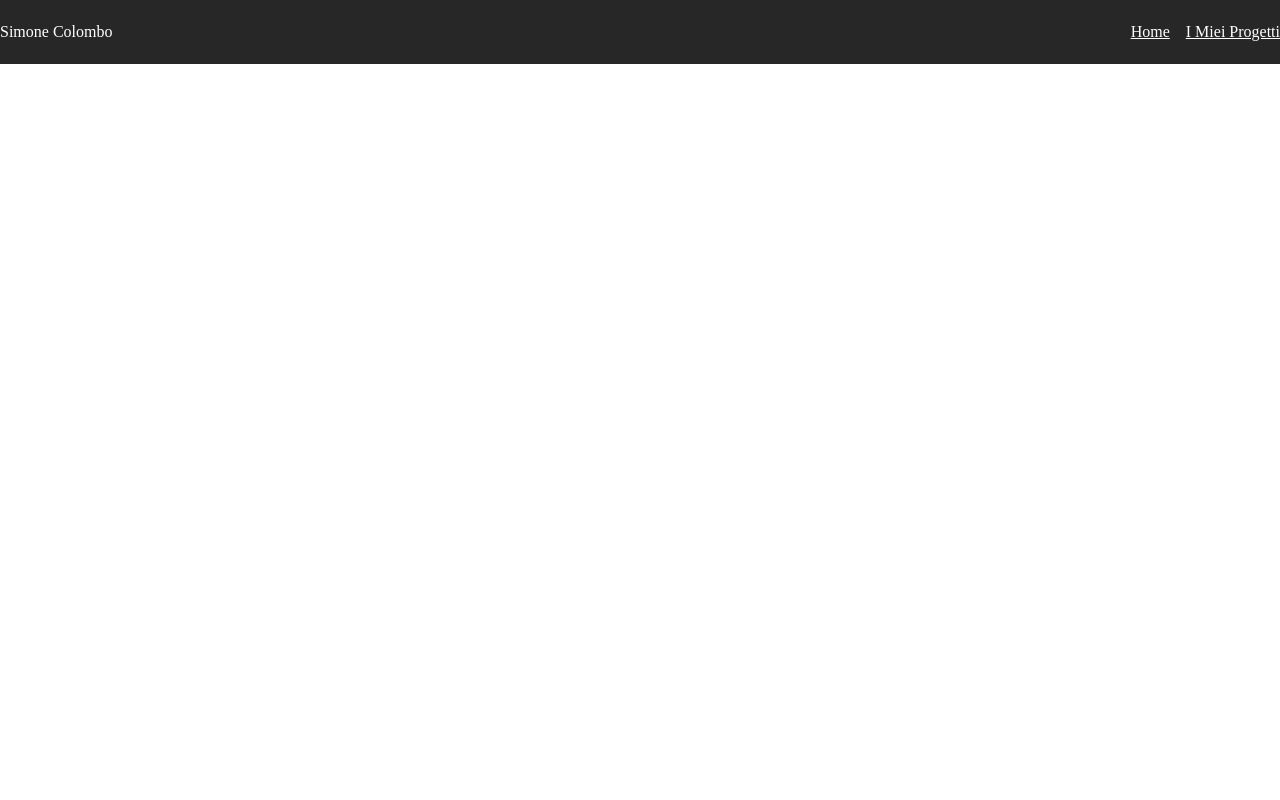
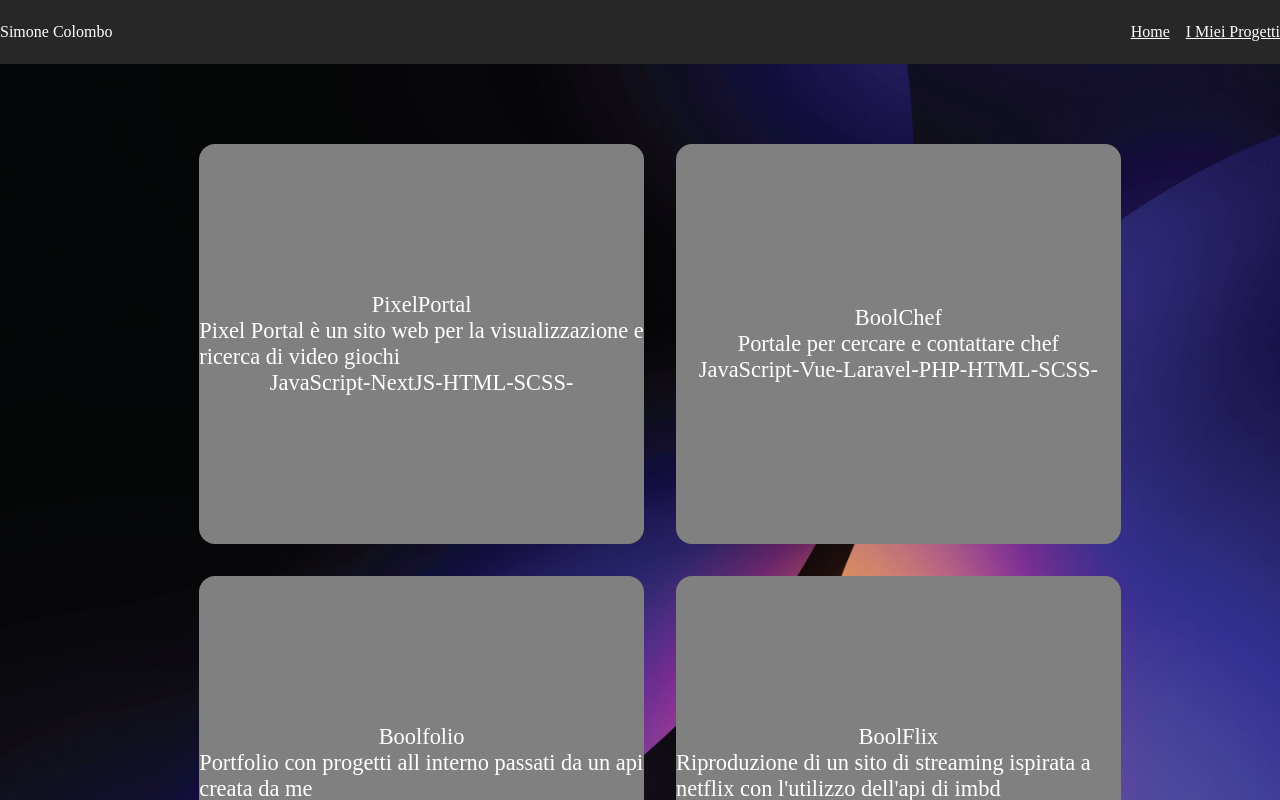
Before and after one commit to SimoneColombo1/Portfolio, a Vue app: page /Projects in a window 1280 px wide. Shown: the top 800 px of the page. Built offline with nearby package versions, Linux system fonts and the light colour scheme.

Commit message:
Creata la struttura della pagina con tutti i progetti

```diff
--- a/src/App.vue
+++ b/src/App.vue
@@ -11,8 +11,8 @@ export default {
 
 <template>
   <main>
+    <AppHeader />
     <section class="Page-Container">
-      <AppHeader />
       <RouterView />
     </section>
   </main>
--- a/src/assets/main.scss
+++ b/src/assets/main.scss
@@ -1,4 +1,5 @@
 * {
   margin: 0 auto;
   box-sizing: border-box;
+  color: white;
 }
--- a/src/router/index.js
+++ b/src/router/index.js
@@ -1,5 +1,6 @@
 import { createRouter, createWebHistory } from "vue-router";
 import HomeView from "../views/HomePage.vue";
+import AllProjects from "../views/AllProjects.vue";
 
 const router = createRouter({
   history: createWebHistory(import.meta.env.BASE_URL),
@@ -9,6 +10,11 @@ const router = createRouter({
       name: "home",
       component: HomeView,
     },
+    {
+      path: "/Projects",
+      name: "AllProjects",
+      component: AllProjects,
+    },
   ],
 });
 
--- /dev/null
+++ b/src/views/AllProjects.vue
@@ -0,0 +1,86 @@
+<script setup>
+const Projects = [
+  {
+    id: 1,
+    name: "PixelPortal",
+    content:
+      "Pixel Portal è un sito web per la visualizzazione e ricerca di video giochi",
+    tecnologie: ["JavaScript", "NextJS", "HTML", "SCSS"],
+  },
+  {
+    id: 2,
+    name: "BoolChef",
+    content: "Portale per cercare e contattare chef",
+    tecnologie: ["JavaScript", "Vue", "Laravel", "PHP", "HTML", "SCSS"],
+  },
+  {
+    id: 3,
+    name: "Boolfolio",
+    content:
+      "Portfolio con progetti all interno passati da un api creata da me",
+    tecnologie: ["JavaScript", "Vue", "Laravel", "PHP", "HTML", "SCSS"],
+  },
+  {
+    id: 4,
+    name: "BoolFlix",
+    content:
+      "Riproduzione di un sito di streaming ispirata a netflix con l'utilizzo dell'api di imbd",
+    tecnologie: ["JavaScript", "Vue", "HTML", "SCSS"],
+  },
+  {
+    id: 5,
+    name: "BoolzApp",
+    content: "Riproduzione dell'interfaccia di una WebApp ispirata a WhatsApp ",
+    tecnologie: ["JavaScript", "HTML", "SCSS"],
+  },
+];
+</script>
+
+<template>
+  <section class="main-container">
+    <section class="content">
+      <ul class="projects">
+        <li v-for="project in Projects">
+          <span>{{ project.name }}</span>
+          <span>{{ project.content }}</span>
+          <div class="technologies">
+            <span v-for="technology in project.tecnologie"
+              >{{ technology }}-</span
+            >
+          </div>
+        </li>
+      </ul>
+    </section>
+  </section>
+</template>
+
+<style lang="scss" scoped>
+.main-container {
+  width: 100%;
+  .content {
+    max-width: 1400px;
+    display: flex;
+    padding: 4rem;
+    .projects {
+      list-style: none;
+      display: flex;
+      flex-direction: row;
+      flex-wrap: wrap;
+      justify-content: center;
+      align-items: center;
+      li {
+        width: 40%;
+        display: flex;
+        flex-direction: column;
+        justify-content: center;
+        align-items: center;
+        background-color: gray;
+        font-size: 1.4rem;
+        margin: 1rem;
+        height: 25rem;
+        border-radius: 1rem;
+      }
+    }
+  }
+}
+</style>
```
